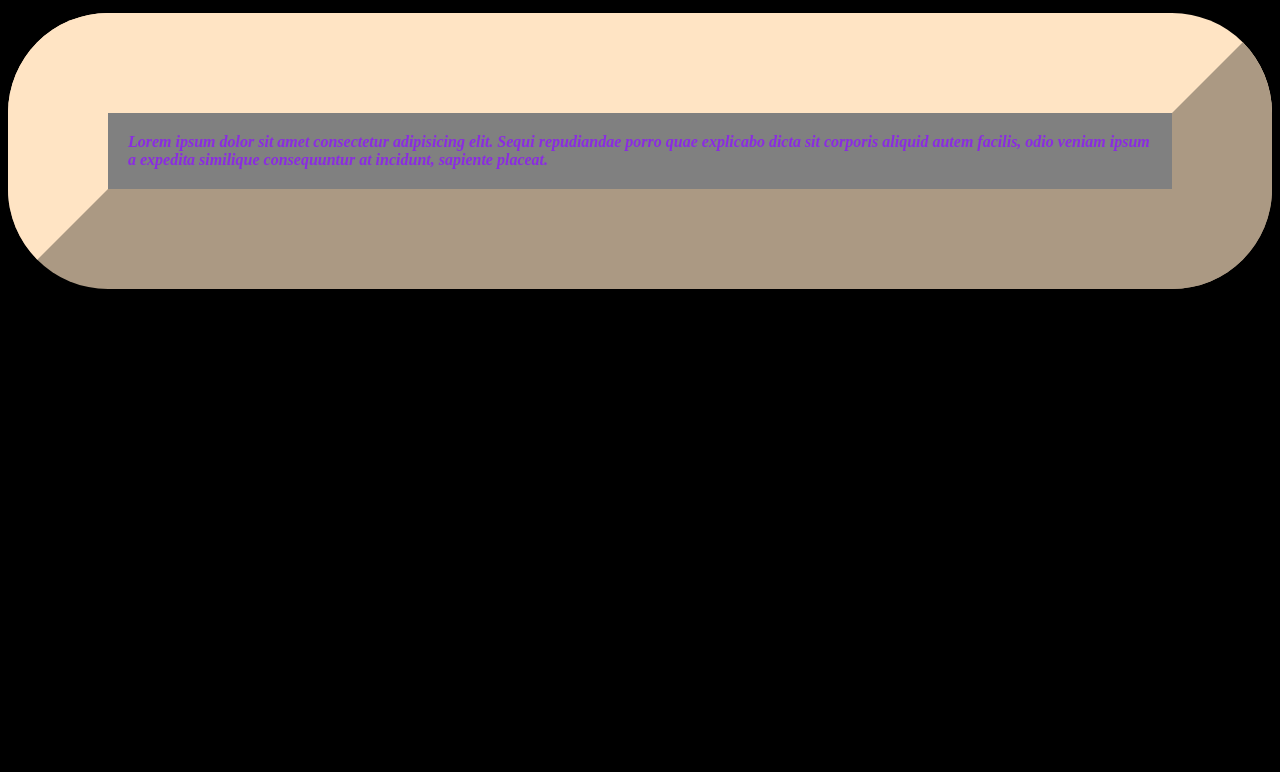
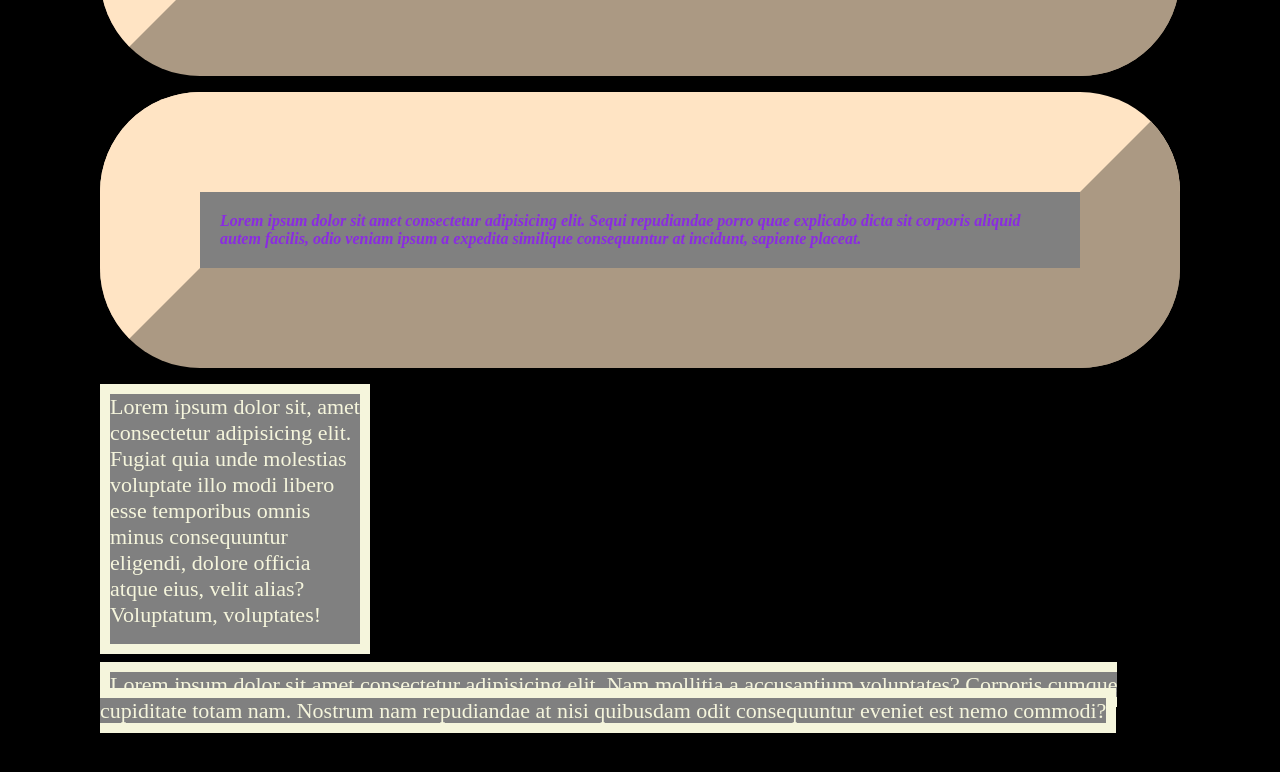
Before and after one commit to laloCodesCode/CSS, a plain HTML site: page index.html in a window 1280 px wide. Shown: the part 2089-2861 px from the top of the page. Before the commit the page ends 2394 px from the top, so only its background shows below. Drawn offline with Linux system fonts and the light colour scheme.

Commit message:
more progress

```diff
--- a/Style.css
+++ b/Style.css
@@ -8,6 +8,7 @@ body{
     background-image: url("City.jpeg");
     background-repeat: no-repeat;
     background-attachment: fixed;
+    margin: 100px;
 
 }
 
@@ -56,3 +57,21 @@ p{
     font-style: italic;
     font-weight: 600;
 }
+
+
+#box1{
+
+    border: 10px solid;
+    width: 250px;
+    height: 250px;
+    font-size: 22px;
+    background: grey;
+}
+
+#box2{
+    border: 10px solid;
+    width: 250px;
+    height: 250px;
+    font-size: 22px;
+    background: grey;
+}
--- a/index.html
+++ b/index.html
@@ -30,5 +30,8 @@
 
 
 
+<div id="box1">Lorem ipsum dolor sit, amet consectetur adipisicing elit. Fugiat quia unde molestias voluptate illo modi libero esse temporibus omnis minus consequuntur eligendi, dolore officia atque eius, velit alias? Voluptatum, voluptates!</div>
+<br>
+<dix id="box2">Lorem ipsum dolor sit amet consectetur adipisicing elit. Nam mollitia a accusantium voluptates? Corporis cumque cupiditate totam nam. Nostrum nam repudiandae at nisi quibusdam odit consequuntur eveniet est nemo commodi?</dix>
 
 </html>
```
